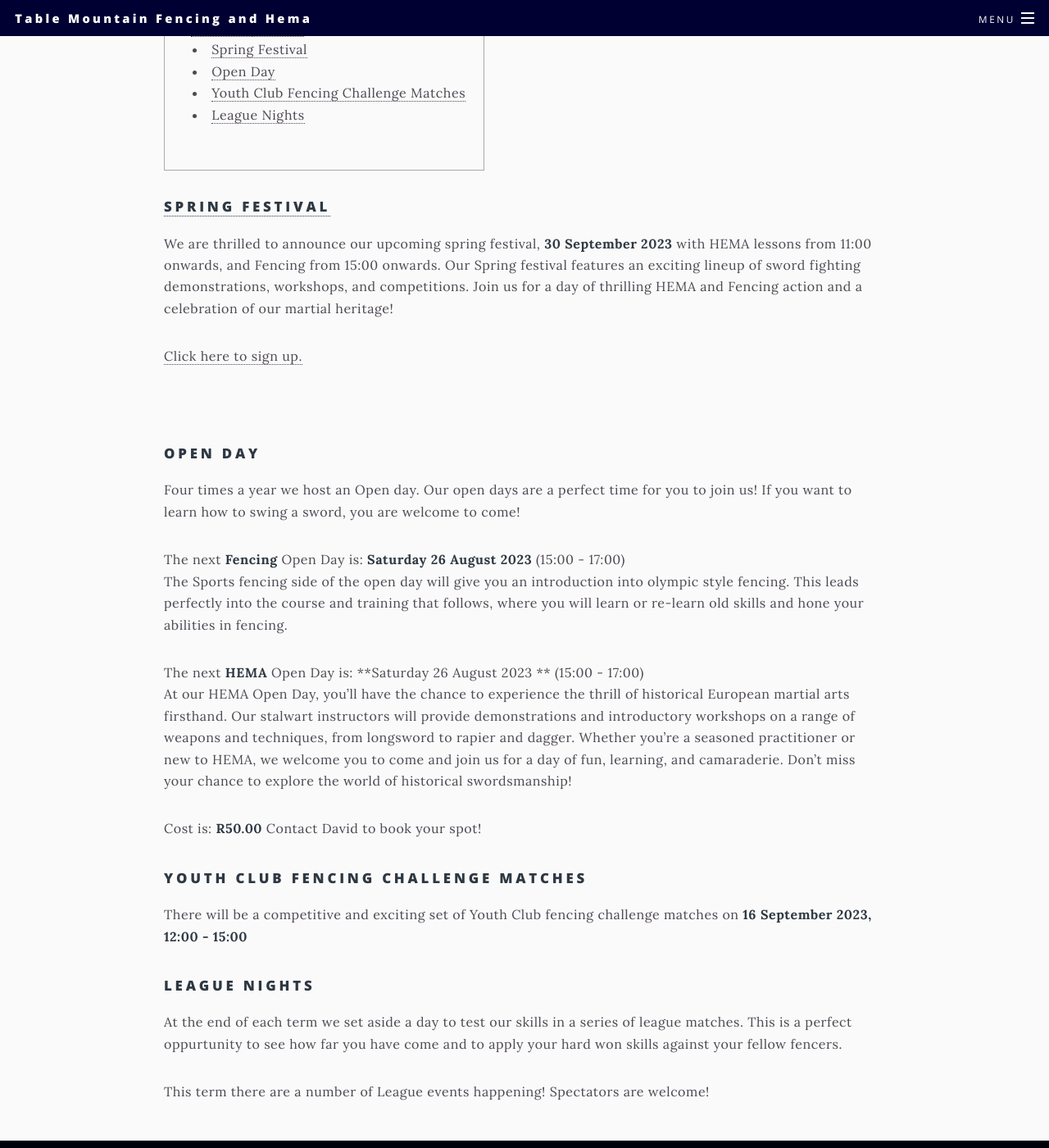
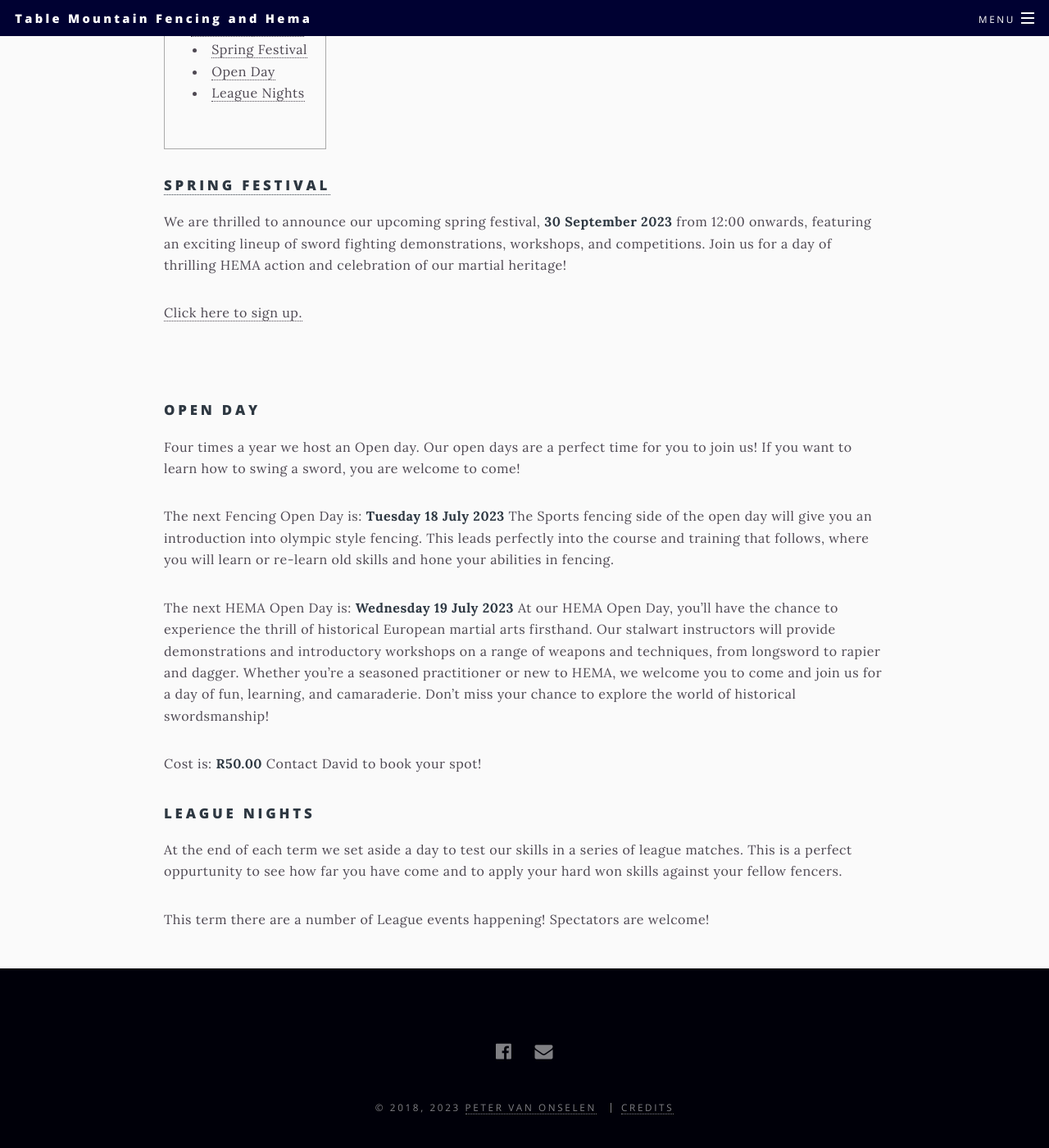
Before and after one commit to table-mountain-hema/table-mountain-hema.github.io, a Jekyll site: the page built from _pages/events.md, in a window 1280 px wide and 1400 px high, scrolled down 456 px. Shown: the whole window at 82% size. Built offline with Jekyll 4.4.1, drawn with Linux system fonts in a browser that asks for light colours.

Commit message:
reverting changes back to previous state, made a mistake

```diff
--- a/_pages/events.md
+++ b/_pages/events.md
@@ -4,7 +4,7 @@
 permalink: /events
 layout: page
 excerpt: We have a number of events through out the year. All are welcome to join us on our Open Days to get a taste and sense of what we do. Please contact us to book your place in the Open day session!
-highlight: Our next event is our Spring Festival, 30 September 2023. Our next fencing open day is on Saturday 26 August 2023. Our next HEMA open day is on Saturday 26 August 2023. Please contact David to book your spot!
+highlight: Our next event is our Spring Festival, 30 September 2023. Our next fencing open day is on Tuesday 18 July 2023. Our next HEMA open day is on the Wednesday 19 July 2023. Please contact David to book your spot!
 image: events.jpg
 background-image: fencing_banner.jpg
 ---
@@ -15,7 +15,7 @@
 {:toc}
 
 ### [Spring Festival](https://docs.google.com/forms/d/e/1FAIpQLSfFvcVPeN--wE0M9nI4CBznVBJNNM6WT6iHnult2fzljXxMXA/viewform)
-We are thrilled to announce our upcoming spring festival, **30 September 2023** with HEMA lessons from 11:00 onwards, and Fencing from 15:00 onwards. Our Spring festival features an exciting lineup of sword fighting demonstrations, workshops, and competitions. Join us for a day of thrilling HEMA and Fencing action and a celebration of our martial heritage!
+We are thrilled to announce our upcoming spring festival, **30 September 2023** from 12:00 onwards, featuring an exciting lineup of sword fighting demonstrations, workshops, and competitions. Join us for a day of thrilling HEMA action and celebration of our martial heritage!
 
 [Click here to sign up.](https://docs.google.com/forms/d/e/1FAIpQLSfFvcVPeN--wE0M9nI4CBznVBJNNM6WT6iHnult2fzljXxMXA/viewform)
 
@@ -25,17 +25,14 @@
 ### Open Day
 Four times a year we host an Open day. Our open days are a perfect time for you to join us! If you want to learn how to swing a sword, you are welcome to come!
 
-The next **Fencing** Open Day is: **Saturday 26 August 2023** (15:00 - 17:00)
+The next Fencing Open Day is: **Tuesday 18 July 2023**
 The Sports fencing side of the open day will give you an introduction into olympic style fencing. This leads perfectly into the course and training that follows, where you will learn or re-learn old skills and hone your abilities in fencing.
 
-The next **HEMA** Open Day is: **Saturday 26 August 2023 ** (15:00 - 17:00)
+The next HEMA Open Day is: **Wednesday 19 July 2023**
 At our HEMA Open Day, you'll have the chance to experience the thrill of historical European martial arts firsthand. Our stalwart instructors will provide demonstrations and introductory workshops on a range of weapons and techniques, from longsword to rapier and dagger. Whether you're a seasoned practitioner or new to HEMA, we welcome you to come and join us for a day of fun, learning, and camaraderie. Don't miss your chance to explore the world of historical swordsmanship!
 
 Cost is: **R50.00**
 Contact David to book your spot!
-
-### Youth Club Fencing Challenge Matches
-There will be a competitive and exciting set of Youth Club fencing challenge matches on **16 September 2023, 12:00 - 15:00**
 
 ### League Nights
 
```
